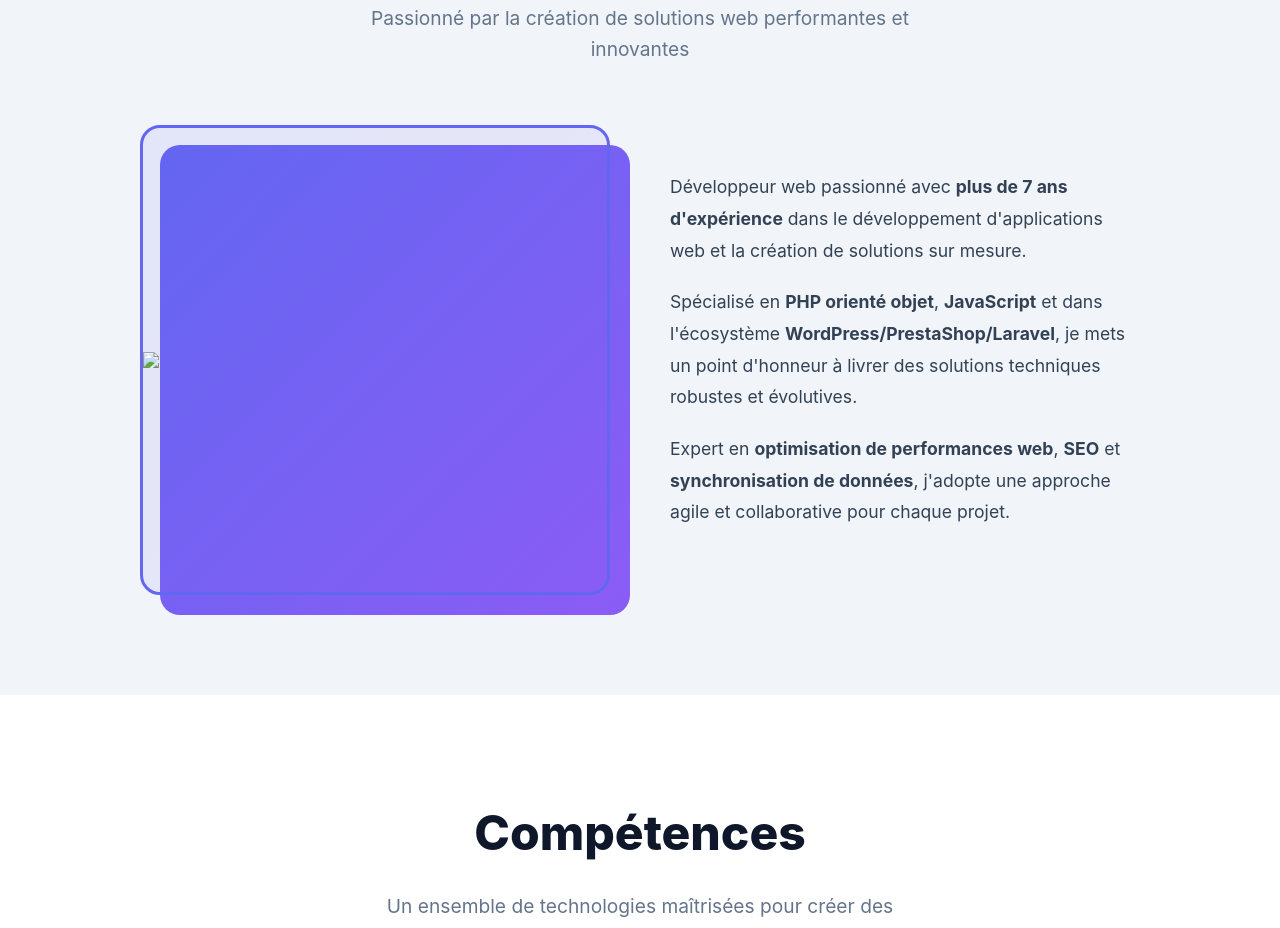
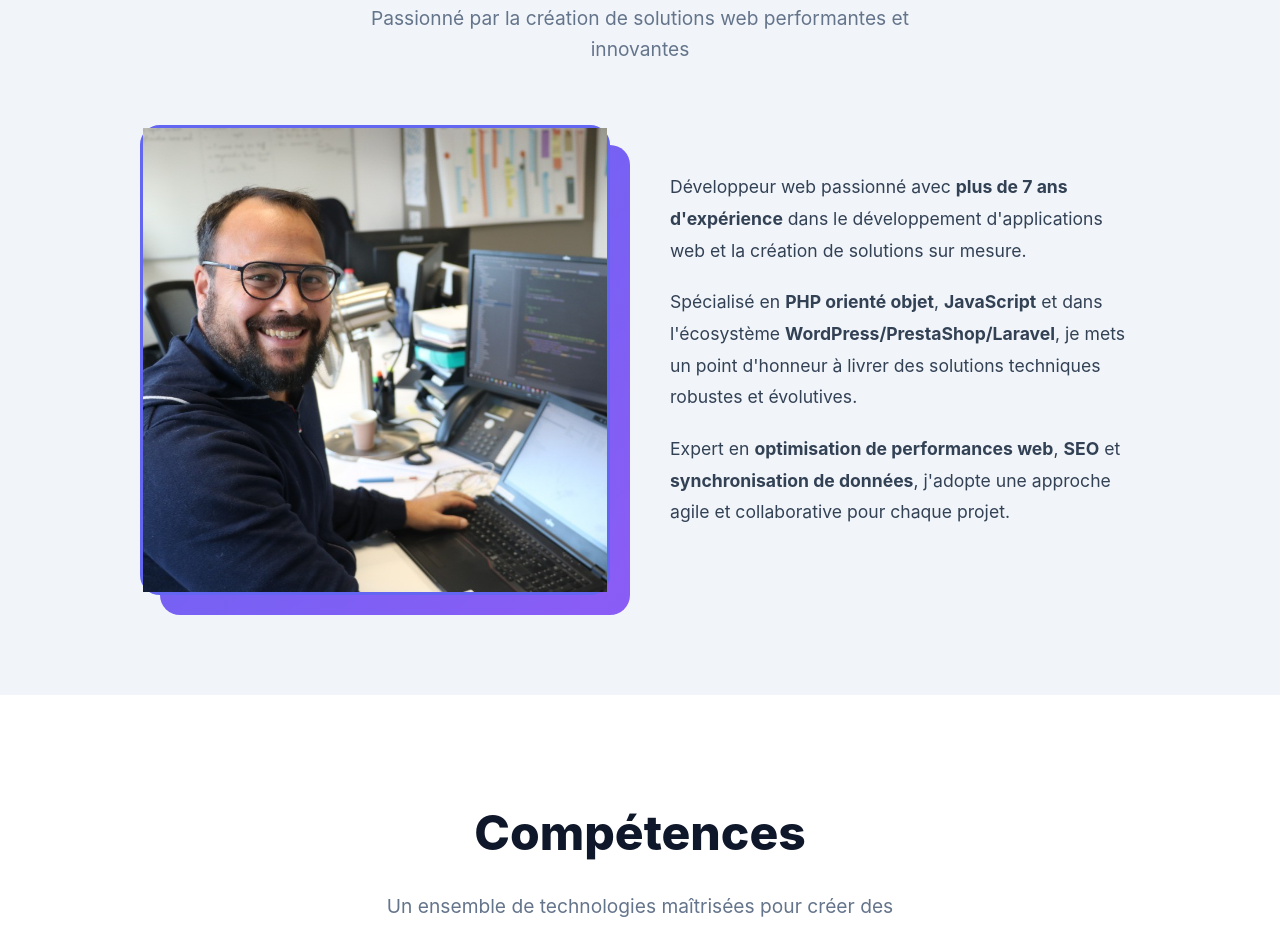
Before and after one commit to alex85590/portfolio, a plain HTML site: page index.html in a window 1280 px wide. Shown: the part 1058-1986 px from the top of the page. Drawn offline with Linux system fonts and the light colour scheme.

Commit message:
Update index.html lien image

```diff
--- a/index.html
+++ b/index.html
@@ -59,7 +59,7 @@
 
                 <div class="about-grid">
                     <div class="about-image">
-                        <div class="about-placeholder"><img class="img-about" src="./img/Alexandre-srey.jpeg"></div>
+                        <div class="about-placeholder"><img class="img-about" src="./Alexandre-srey.jpeg"></div>
                     </div>
                     <div class="about-text">
                         <p>Développeur web passionné avec <strong>plus de 7 ans d'expérience</strong> dans le développement d'applications web et la création de solutions sur mesure.</p>
```
